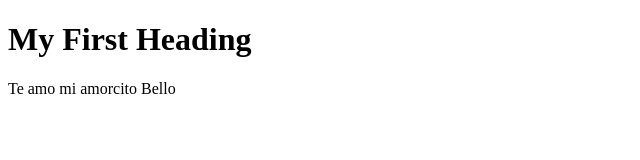
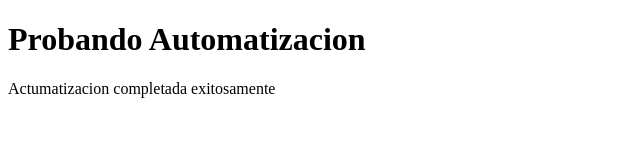
Before and after one commit to Manolete919/website, a plain HTML site: page index.html in a window 1280 px wide. Shown: the whole page, without its empty margins (0-640 px from the left). Drawn offline with Linux system fonts and the light colour scheme.

Commit message:
Para probar weebhook

```diff
--- a/index.html
+++ b/index.html
@@ -2,9 +2,9 @@
 <html>
 <body>
 
-<h1>My First Heading</h1>
+<h1>Probando Automatizacion</h1>
 
-<p>Te amo mi amorcito Bello</p>
+<p>Actumatizacion completada exitosamente</p>
 
 </body>
 </html>
```
